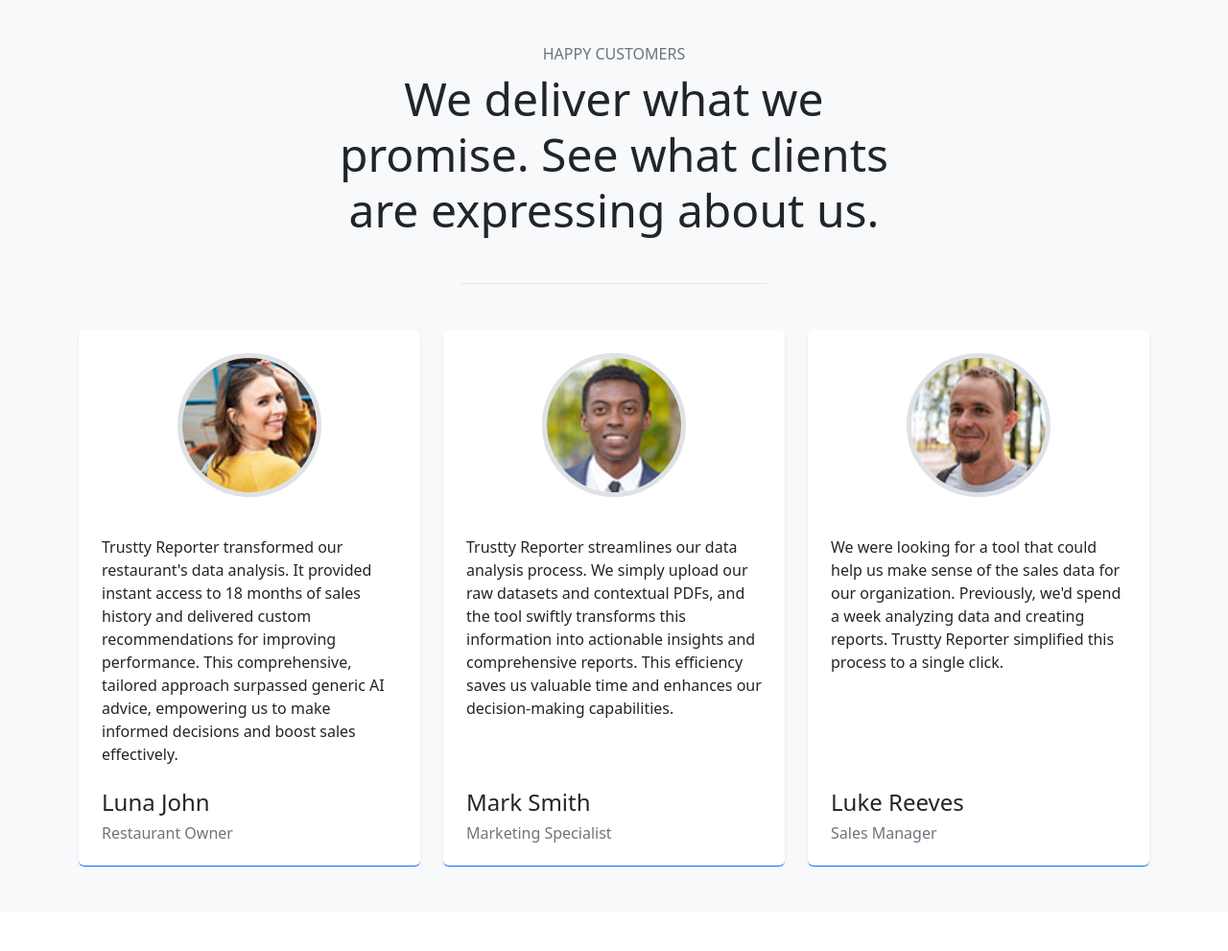
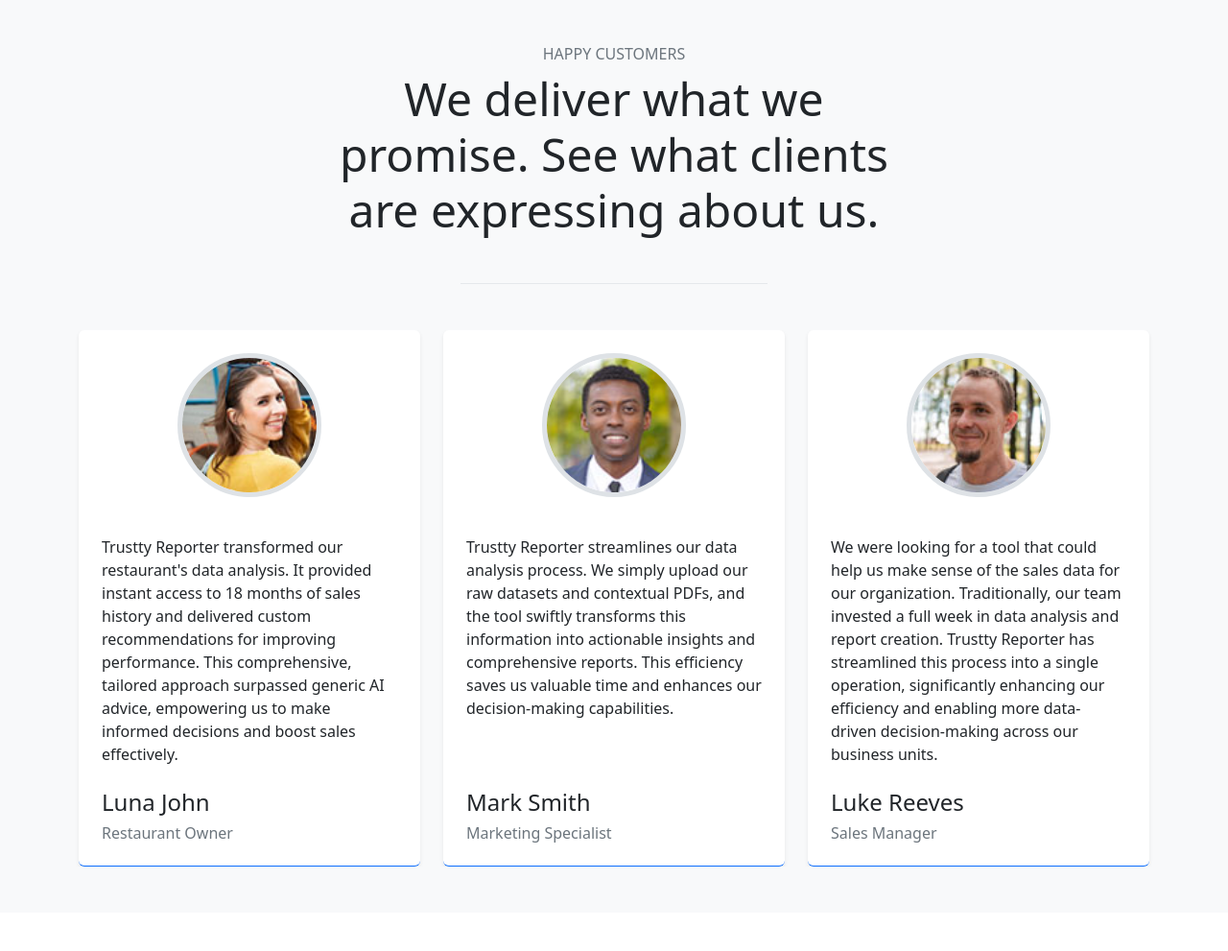
Before and after one commit to TrusttyReporter/Trustty-Reporter-FrontEnd, a Flask app: page / in a window 1280 px wide. Shown: the part 2520-3511 px from the top of the page at 96% size. Run offline with Flask 3, Linux system fonts and the light colour scheme.

Commit message:
Updated testimonial

```diff
--- a/app/templates/landing.html
+++ b/app/templates/landing.html
@@ -298,7 +298,7 @@
                             </div>
                             <div class="flex-grow-1 d-flex flex-column">
                                 <div class="bsb-ratings text-warning mb-3" data-bsb-star="5" data-bsb-star-off="0"></div>
-                                <blockquote class="bsb-blockquote-icon mb-4">We were looking for a tool that could help us make sense of the sales data for our organization. Previously, we'd spend a week analyzing data and creating reports. Trustty Reporter simplified this process to a single click. </blockquote>
+                                <blockquote class="bsb-blockquote-icon mb-4">We were looking for a tool that could help us make sense of the sales data for our organization. Traditionally, our team invested a full week in data analysis and report creation. Trustty Reporter has streamlined this process into a single operation, significantly enhancing our efficiency and enabling more data-driven decision-making across our business units. </blockquote>
                                 <div class="mt-auto">
                                     <h4 class="mb-2">Luke Reeves</h4>
                                     <h5 class="fs-6 text-secondary mb-0">Sales Manager</h5>
```
